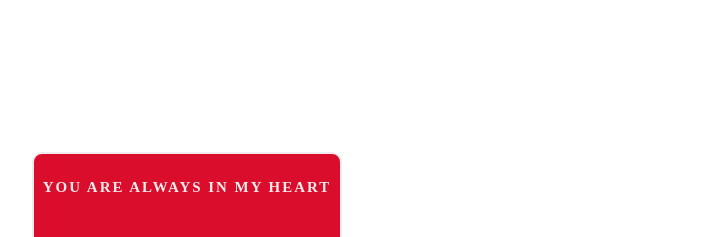
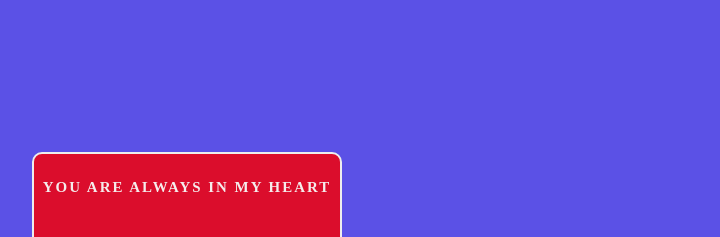
Before and after one commit to jfrok99-collab/h, a plain HTML site: page index.html in a window 1280 px wide. Shown: the part 93-330 px from the top of the page, without its empty margins (453-1173 px from the left). Drawn offline with Linux system fonts and the light colour scheme; a web font is replaced by a local one.

Commit message:
index.html

```diff
--- a/index.html
+++ b/index.html
@@ -15,7 +15,7 @@
             height: 100%;
             margin: 0;
             padding: 0;
-            background-color: white !important;
+            background-color: rgb(91, 81, 230) !important;
             color-scheme: light;
             /* stops dark mode override */
         }
```
